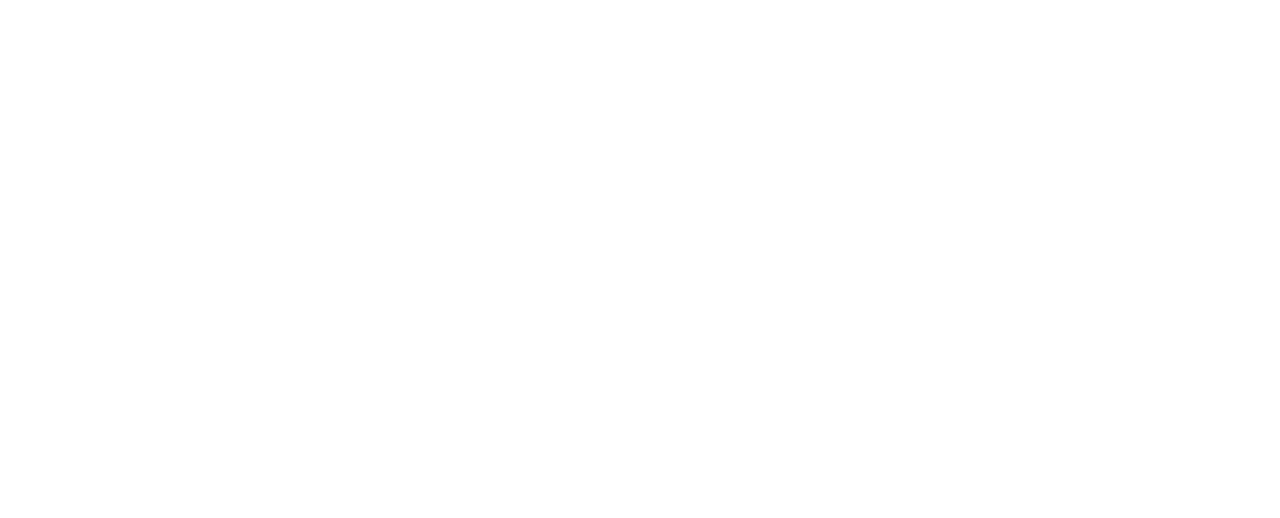
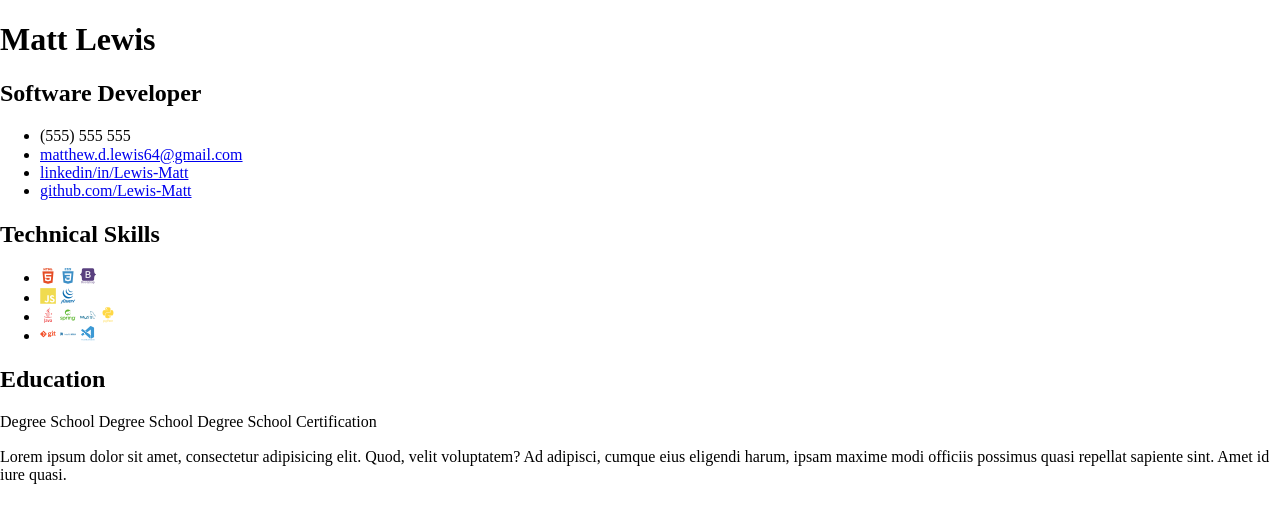
Before and after one commit to Lewis-Matt/Flexbox-Resume, a plain HTML site: page index.html in a window 1280 px wide. Drawn offline with nearby package versions, Linux system fonts and the light colour scheme.

Commit message:
html structure

```diff
--- a/index.html
+++ b/index.html
@@ -10,13 +10,56 @@
     <link rel="stylesheet" href="css/normalize.css">
     <!--    CSS Style-->
     <link rel="stylesheet" href="css/main.css">
+    <!--    Dev Icons-->
+    <link rel="stylesheet" href="https://cdn.jsdelivr.net/gh/devicons/devicon@v2.14.0/devicon.min.css">
+
 </head>
 <body>
 <header>
-
+    <h1 id="Name">Matt Lewis</h1>
+    <h2 id="Title">Software Developer</h2>
 </header>
 <main>
-
+    <aside id="left">
+        <div id="contact">
+            <ul>
+                <li>(555) 555 555</li>
+                <li><a href="mailto:matthew.d.lewis64@gmail.com">matthew.d.lewis64@gmail.com</a></li>
+                <li><a href="https://www.linkedin.com/in/lewis-matt/">linkedin/in/Lewis-Matt</a></li>
+                <li><a href="https://github.com/Lewis-Matt">github.com/Lewis-Matt</a></li>
+            </ul>
+        </div>
+        <div id="skills">
+            <h2>Technical Skills</h2>
+            <ul>
+                <li><i class="devicon-html5-plain-wordmark colored"></i> <i
+                        class="devicon-css3-plain-wordmark colored"></i> <i
+                        class="devicon-bootstrap-plain-wordmark colored"></i></li>
+                <li><i class="devicon-javascript-plain colored"></i> <i
+                        class="devicon-jquery-plain-wordmark colored"></i></li>
+                <li><i class="devicon-java-plain-wordmark colored"></i> <i
+                        class="devicon-spring-plain-wordmark colored"></i> <i
+                        class="devicon-mysql-plain-wordmark colored"></i> <i
+                        class="devicon-python-plain-wordmark colored"></i></li>
+                <li><i class="devicon-git-plain-wordmark colored"></i> <i
+                        class="devicon-intellij-plain-wordmark colored"></i> <i
+                        class="devicon-vscode-plain-wordmark colored"></i></li>
+            </ul>
+        </div>
+        <div id="education">
+            <h2>Education</h2>
+            Degree
+            School
+            Degree
+            School
+            Degree
+            School
+            Certification
+        </div>
+    </aside>
+    <section id="summary">
+        <p>Lorem ipsum dolor sit amet, consectetur adipisicing elit. Quod, velit voluptatem? Ad adipisci, cumque eius eligendi harum, ipsam maxime modi officiis possimus quasi repellat sapiente sint. Amet id iure quasi.</p>
+    </section>
 </main>
 <footer>
 </footer>
```
